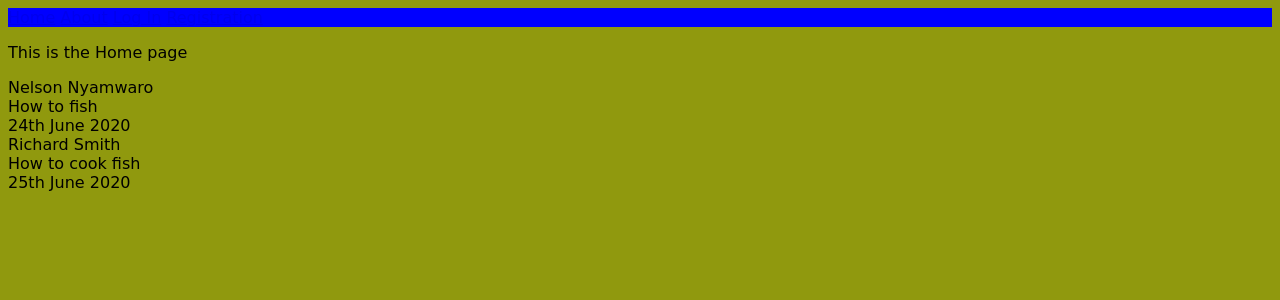
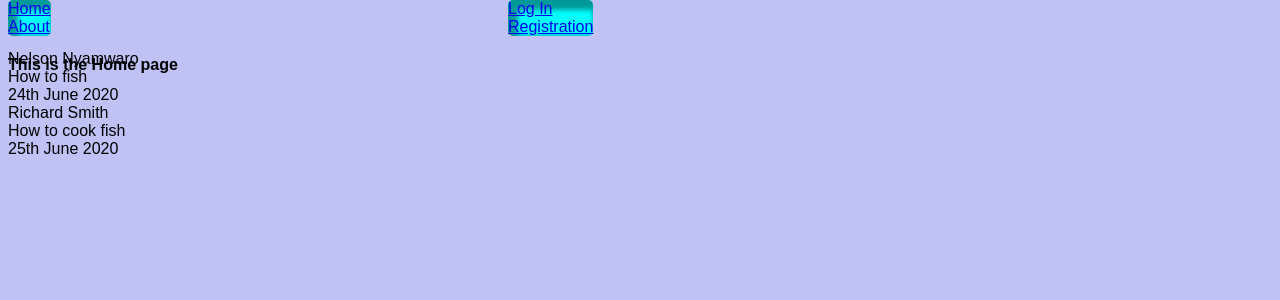
Before and after one commit to NelsonNNN/SomeTales, a Flask app: page / in a window 1280 px wide. Shown: the top 300 px of the page. Run offline with Flask 2, Linux system fonts and the light colour scheme.

Commit message:
css changes

```diff
--- a/static/css/style.css
+++ b/static/css/style.css
@@ -1,18 +1,39 @@
 body {
-    background-color: rgb(144, 153, 14);
-    font-family: cursive;
+    background-color: rgb(192, 193, 245);
+    font-family: sans-serif;
 }
-.body-div-navigation{
-    background-color: blue;
+.nav-header{
+    background-color: rgb(244, 244, 248);
     border: 20px;
-    border-color: deepskyblue;
+    border-color: black;
+    position: absolute;
+    top: 0;
 }
-.nav-id:hover{
+.nav-class1{
+    position: absolute;
+    background-color: cyan;
+    border-radius: 5px;
+    box-shadow: inset 5px 5px 5px 5px rgba(0,0,0,0.4);
+}
+.nav-class2{
+    position: absolute;
+    left: 500px;
+    background-color: cyan;
+    border-radius: 5px;
+    box-shadow: inset 5px 5px 5px 5px rgba(0,0,0,0.4);
+}
+.nav-class:hover{
+    background-color: rgb(239, 240, 221);
+    border-radius: 5px;
+}
+.flashed-messages{
     position: relative;
-    background-color: rgb(251, 255, 0);
+    top: auto;
+    font-family: Arial, Helvetica, sans-serif;
+    font-size: small;
 }
-.nav-id2:hover{
+.header{
     position: relative;
-    background-color: orangered;
-    background-position: right;
+    top: 40px;
+    font-weight: bold;
 }
--- a/templates/about.html
+++ b/templates/about.html
@@ -1,6 +1,6 @@
 {% extends 'layout.html' %}
 {% block content %}
     <div>
-        <p>This is the About page</p>
+        <p class='header'>This is the About page</p>
     </div>
 {% endblock %}
--- a/templates/home.html
+++ b/templates/home.html
@@ -1,7 +1,7 @@
 {% extends 'layout.html' %}
 {% block content %}
     <div>
-        <p>This is the Home page</p>
+        <p class='header'>This is the Home page</p>
     </div>
     <article>
         <div>
--- a/templates/layout.html
+++ b/templates/layout.html
@@ -9,16 +9,21 @@
     {% endif %}
 </head>
 <body>
-    <div class='body-div-navigation'>
-        <div class = 'div-navigation'>
+    <header class='nav-header'>
+        <div class = 'nav-div'>
             <nav class = 'navigation'>
-                <a class= 'nav-id' href = {{ url_for('home')}}>Home</a>
-                <a class = 'nav-id'href = {{ url_for('about')}}>About</a>
-                <a class = 'nav-id2'href = {{ url_for('login')}}>Log In</a>
-                <a class = 'nav-id2'href = {{ url_for('registration')}}>Registration</a>
+                <div class='nav-class1'>
+                    <a class= 'nav-class' href = {{ url_for('home')}}>Home</a>
+                    <a class = 'nav-class'href = {{ url_for('about')}}>About</a>
+                </div>
+                <div class = 'nav-class2'>
+                    <a class = 'nav-class'href = {{ url_for('login')}}>Log In</a>
+                    <a class = 'nav-class'href = {{ url_for('registration')}}>Registration</a>
+                </div>
             </nav>
         </div>
-        <main>
+    </header>
+    <main>
         <div class = 'flashed-messages'>
             {% with messages = get_flashed_messages(with_categories=true) %}
                 {% if messages %}
@@ -30,7 +35,7 @@
                 {% endif %}
             {% endwith %}
         </div>
-    </div>
-    {% block content %} {% endblock %}
+        {% block content %} {% endblock %}
+    </main>
 </body>
 </html>
--- a/templates/login.html
+++ b/templates/login.html
@@ -1,6 +1,6 @@
 {% extends 'layout.html' %}
 {% block content %}
-    <h>This is the Login page</h>
+    <h class='header'>This is the Login page</h>
     <div>
         <form method='POST' action = "">
             {{ form.hidden_tag() }}
--- a/templates/register.html
+++ b/templates/register.html
@@ -1,6 +1,6 @@
 {% extends 'layout.html' %}
 {% block content %}
-    <h>This is the Registration page</h>
+    <h class='header'>This is the Registration page</h>
     <div>
         <form method='POST' action = "">
             {{ form.hidden_tag() }}
```
Also changed, not shown: app.py (line endings or trailing spaces).
